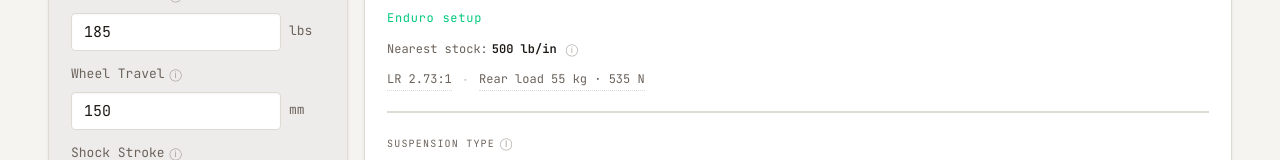
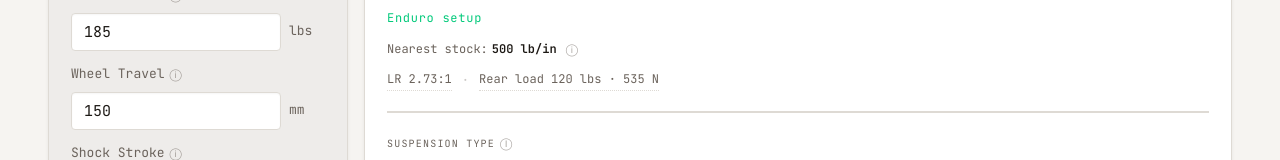
Before and after one commit to KLDGH/linkage-lab, a React (Vite) app: page / in a window 1280 px wide. Shown: the part 411-571 px from the top of the page. Built offline with nearby package versions, Linux system fonts and the light colour scheme.

Commit message:
Show rear load in user's chosen unit (lbs or kg)

```diff
--- a/src/components/SpringCalculator.jsx
+++ b/src/components/SpringCalculator.jsx
@@ -399,7 +399,9 @@
               <span className="results-meta-sep">·</span>
               <Tip text="Rider weight × rear bias = force the rear shock must support at sag.">
                 <span className="results-meta-tip">
-                  Rear load {Math.round(calc.rearForceN / G)} kg · {Math.round(calc.rearForceN)} N
+                  Rear load {weightLbs
+                    ? `${Math.round(calc.rearForceN / G * 2.20462)} lbs`
+                    : `${Math.round(calc.rearForceN / G)} kg`} · {Math.round(calc.rearForceN)} N
                 </span>
               </Tip>
             </div>
```
